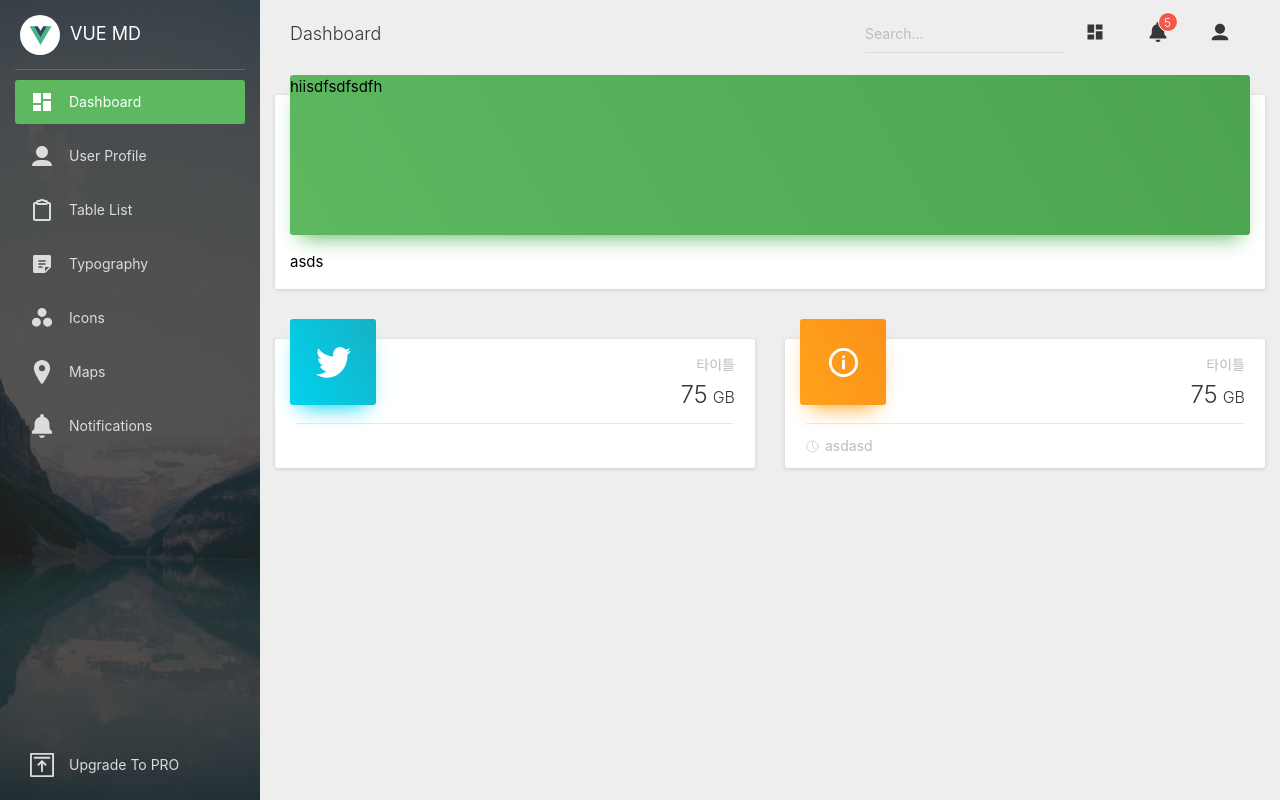
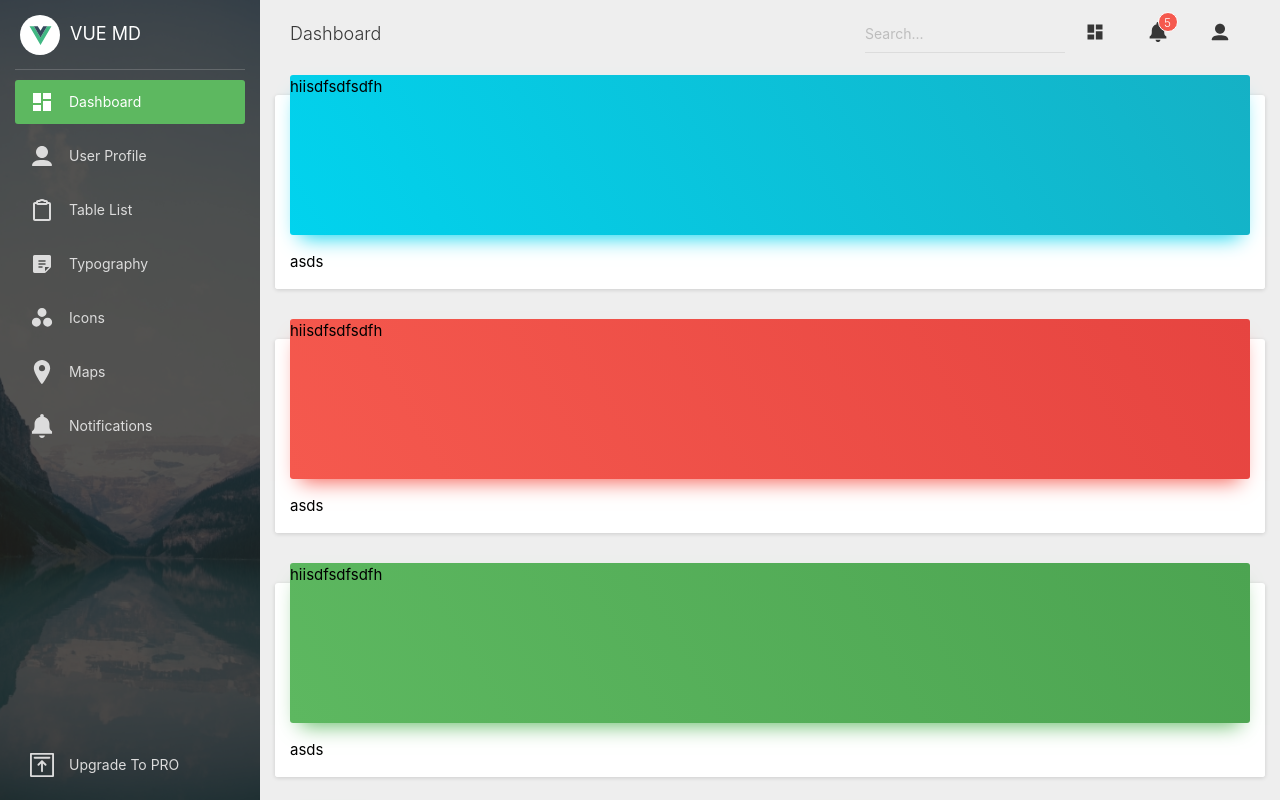
Before and after one commit to chichoon/vue-dashboard, a Vue app: page /dashboard in a window 1280 px wide. Built offline with nearby package versions, Linux system fonts and the light colour scheme.

Commit message:
feat: :sparkles: 대시보드 아이템 반응성 추가, 화면에 배치

```diff
--- a/src/components/atoms/DashboardIconItem.vue
+++ b/src/components/atoms/DashboardIconItem.vue
@@ -47,6 +47,13 @@ const { color } = defineProps<Props>();
   @media screen and (min-width: 601px) {
     max-width: 50%;
     min-width: 50%;
+    flex: 50%;
+  }
+
+  @media screen and (min-width: 1281px) {
+    max-width: 25%;
+    min-width: 25%;
+    flex: 25%;
   }
 
   &__wrapper {
--- a/src/components/atoms/DashboardItem.vue
+++ b/src/components/atoms/DashboardItem.vue
@@ -32,6 +32,12 @@ const { color } = defineProps<Props>();
   padding: 0 15px;
   width: 100%;
 
+  @media screen and (min-width: 1281px) {
+    max-width: 33.33333%;
+    min-width: 33.33333%;
+    flex: 33.3333%;
+  }
+
   &__wrapper {
     display: flex;
     flex-direction: column;
--- a/src/views/DashboardView.vue
+++ b/src/views/DashboardView.vue
@@ -1,13 +1,34 @@
 <script setup lang="ts">
 import DashboardIconItem from '@/components/atoms/DashboardIconItem.vue';
 import DashboardItem from '@/components/atoms/DashboardItem.vue';
+import AlertIcon from '@/components/icons/AlertIcon.vue';
+import CalendarIcon from '@/components/icons/CalendarIcon.vue';
 import ClockIcon from '@/components/icons/ClockIcon.vue';
 import InfoIcon from '@/components/icons/InfoIcon.vue';
+import LabelIcon from '@/components/icons/LabelIcon.vue';
+import StoreIcon from '@/components/icons/StoreIcon.vue';
+import TimePastIcon from '@/components/icons/TimePastIcon.vue';
 import TwitterIcon from '@/components/icons/TwitterIcon.vue';
 </script>
 
 <template>
   <main class="dashboard-view">
+    <DashboardItem color="info">
+      <template #top>
+        <div>hiisdfsdfsdfh</div>
+      </template>
+      <template #bottom>
+        <div>asds</div>
+      </template>
+    </DashboardItem>
+    <DashboardItem color="danger">
+      <template #top>
+        <div>hiisdfsdfsdfh</div>
+      </template>
+      <template #bottom>
+        <div>asds</div>
+      </template>
+    </DashboardItem>
     <DashboardItem color="success">
       <template #top>
         <div>hiisdfsdfsdfh</div>
@@ -16,26 +37,57 @@ import TwitterIcon from '@/components/icons/TwitterIcon.vue';
         <div>asds</div>
       </template>
     </DashboardItem>
-    <DashboardIconItem title="타이틀" text-primary="75" text-secondary="GB" color="info">
+    <DashboardIconItem
+      title="Revenue"
+      text-primary="$34,245"
+      bottom-text="Last 24 Hours"
+      color="success"
+    >
       <template #top-icon>
-        <TwitterIcon />
+        <StoreIcon />
       </template>
-      <template #bottom>
-        <ClockIcon />
+      <template #bottom-icon>
+        <CalendarIcon />
       </template>
     </DashboardIconItem>
     <DashboardIconItem
-      title="타이틀"
-      text-primary="75"
+      title="Used Space"
+      text-primary="49/50"
       text-secondary="GB"
-      bottom-text="asdasd"
+      bottom-text="Get More Space..."
       color="warning"
     >
       <template #top-icon>
         <InfoIcon />
       </template>
       <template #bottom-icon>
-        <ClockIcon />
+        <AlertIcon />
+      </template>
+    </DashboardIconItem>
+    <DashboardIconItem
+      title="Fixed Issues"
+      text-primary="75"
+      bottom-text="Tracked from GitHub"
+      color="danger"
+    >
+      <template #top-icon>
+        <InfoIcon />
+      </template>
+      <template #bottom-icon>
+        <LabelIcon />
+      </template>
+    </DashboardIconItem>
+    <DashboardIconItem
+      title="Followers"
+      text-primary="+245"
+      bottom-text="Just Updated"
+      color="info"
+    >
+      <template #top-icon>
+        <TwitterIcon />
+      </template>
+      <template #bottom-icon>
+        <TimePastIcon />
       </template>
     </DashboardIconItem>
   </main>
```
